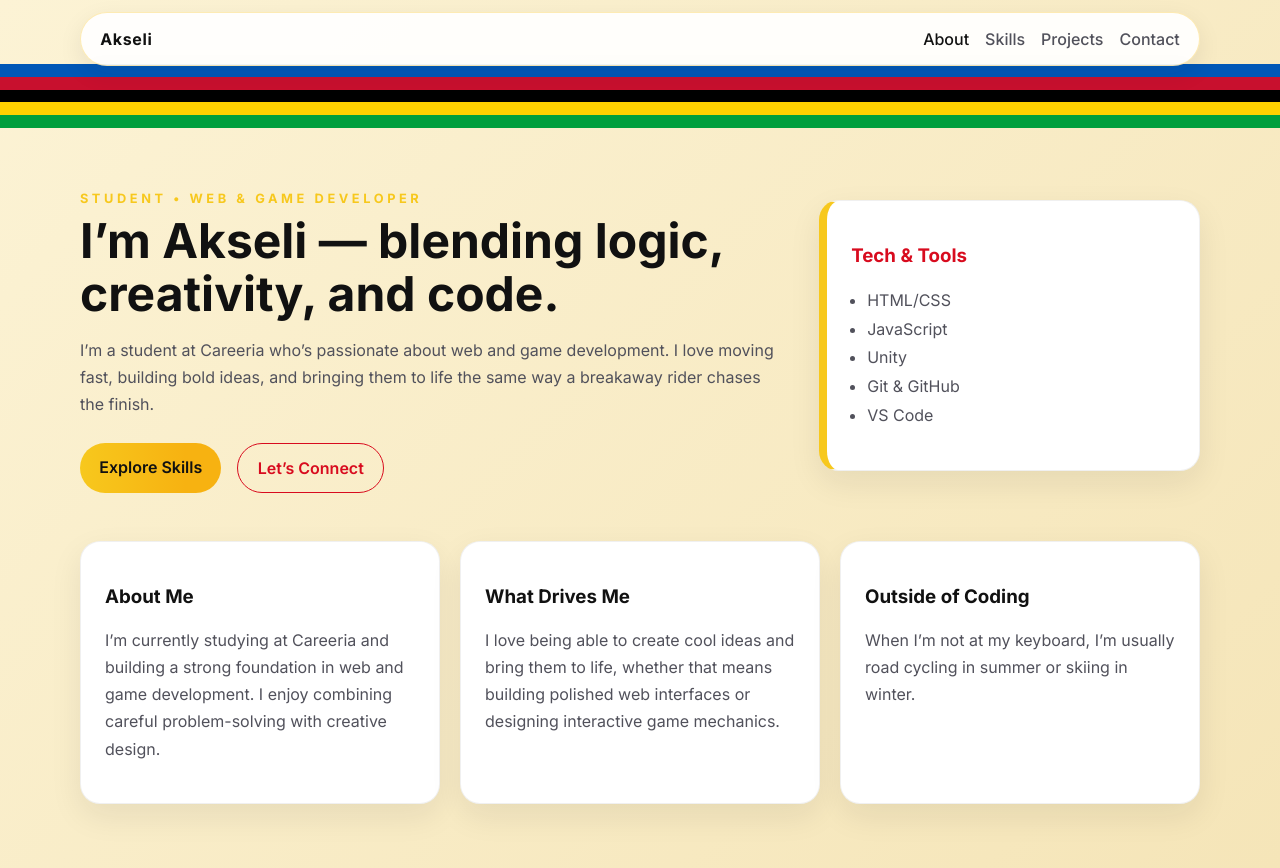
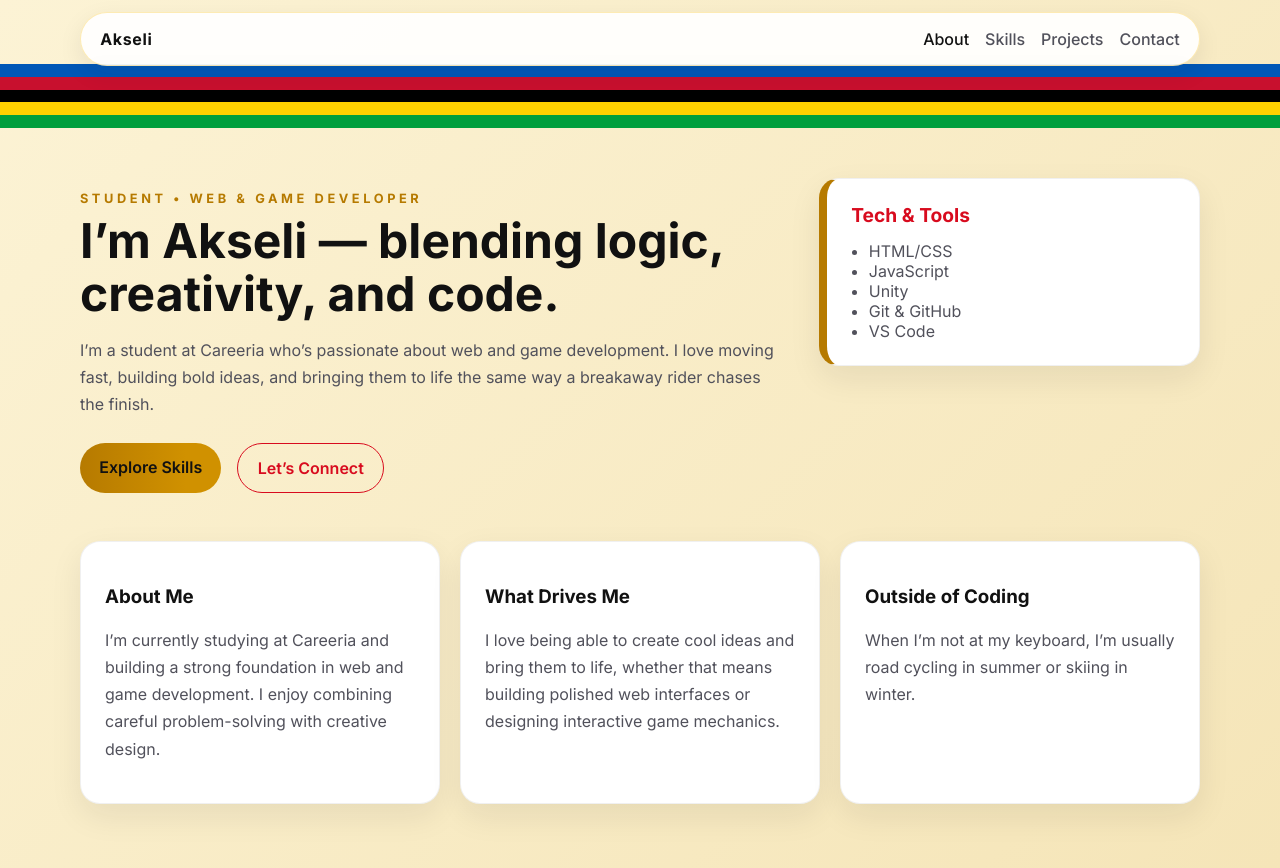
Before and after one commit to Fleabobo/fleabobo.github.io, a plain HTML site: page index.html in a window 1280 px wide. Drawn offline with Linux system fonts and the light colour scheme.

Commit message:
color changes

```diff
--- a/style.css
+++ b/style.css
@@ -4,13 +4,17 @@
   --panel-2: #fff7d8;
   --text: #111111;
   --muted: #51515b;
-  --accent: #f7c81d;
+  --accent: #b67a00;
   --accent-2: #d80b1e;
   --shadow: rgba(24, 24, 24, 0.08);
 }
 
 * {
   box-sizing: border-box;
+}
+
+html {
+  scroll-behavior: smooth;
 }
 
 body {
@@ -121,7 +125,7 @@ body.loaded {
   display: grid;
   grid-template-columns: 1.3fr 0.7fr;
   gap: 2rem;
-  align-items: center;
+  align-items: start;
   padding: 3rem 0 2rem;
   opacity: 0;
   transform: translateY(20px);
@@ -164,10 +168,16 @@ h1 {
   border-radius: 999px;
   text-decoration: none;
   font-weight: 600;
+  transition: transform 0.2s ease, box-shadow 0.2s ease;
+}
+
+.button:hover {
+  transform: translateY(-2px);
+  box-shadow: 0 8px 20px rgba(17, 17, 17, 0.12);
 }
 
 .button.primary {
-  background: linear-gradient(90deg, var(--accent), #f7b211 75%);
+  background: linear-gradient(90deg, var(--accent), #d09100 75%);
   color: #111111;
 }
 
@@ -185,20 +195,40 @@ h1 {
   border-radius: 1.25rem;
   padding: 1.5rem;
   box-shadow: 0 12px 32px var(--shadow);
+  transition: transform 0.2s ease, box-shadow 0.2s ease, border-color 0.2s ease;
+}
+
+.hero-card:hover,
+.card:hover,
+.project-card:hover,
+.contact-card:hover {
+  transform: translateY(-4px);
+  box-shadow: 0 16px 40px rgba(17, 17, 17, 0.14);
+  border-color: rgba(0, 0, 0, 0.12);
 }
 
 .hero-card {
   border-left: 0.5rem solid var(--accent);
+  align-self: start;
 }
 
 .hero-card ul {
-  padding-left: 1rem;
+  padding-left: 1.1rem;
+  margin: 0;
   color: var(--muted);
   line-height: 1.8;
+  font: inherit;
+  list-style: disc;
+}
+
+.hero-card ul li {
+  font: inherit;
 }
 
 .hero-card h3 {
   color: var(--accent-2);
+  margin: 0 0 0.9rem;
+  font-size: 1.2rem;
 }
 
 .info-grid,
```
